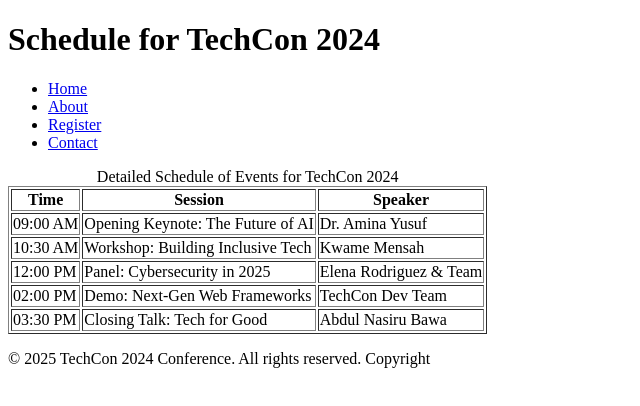
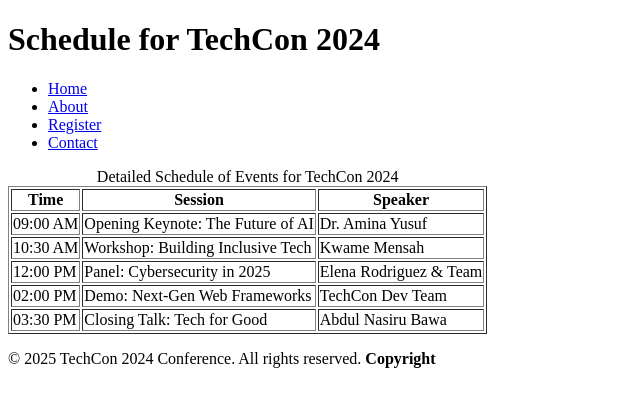
Before and after one commit to nas-bawa/TechCon_HTML, a plain HTML site: page techcon_website/schedule.html in a window 1280 px wide. Shown: the full height of the page, 0-640 px from the left. Drawn offline with Linux system fonts and the light colour scheme.

```diff
--- a/techcon_website/schedule.html
+++ b/techcon_website/schedule.html
@@ -61,7 +61,7 @@
 
     <!-- Footer -->
     <footer>
-      <p>&copy; 2025 TechCon 2024 Conference. All rights reserved. Copyright</p>
+      <p>&copy; 2025 TechCon 2024 Conference. All rights reserved. <strong>Copyright</strong></p>
     </footer>
   </body>
 </html>
```
